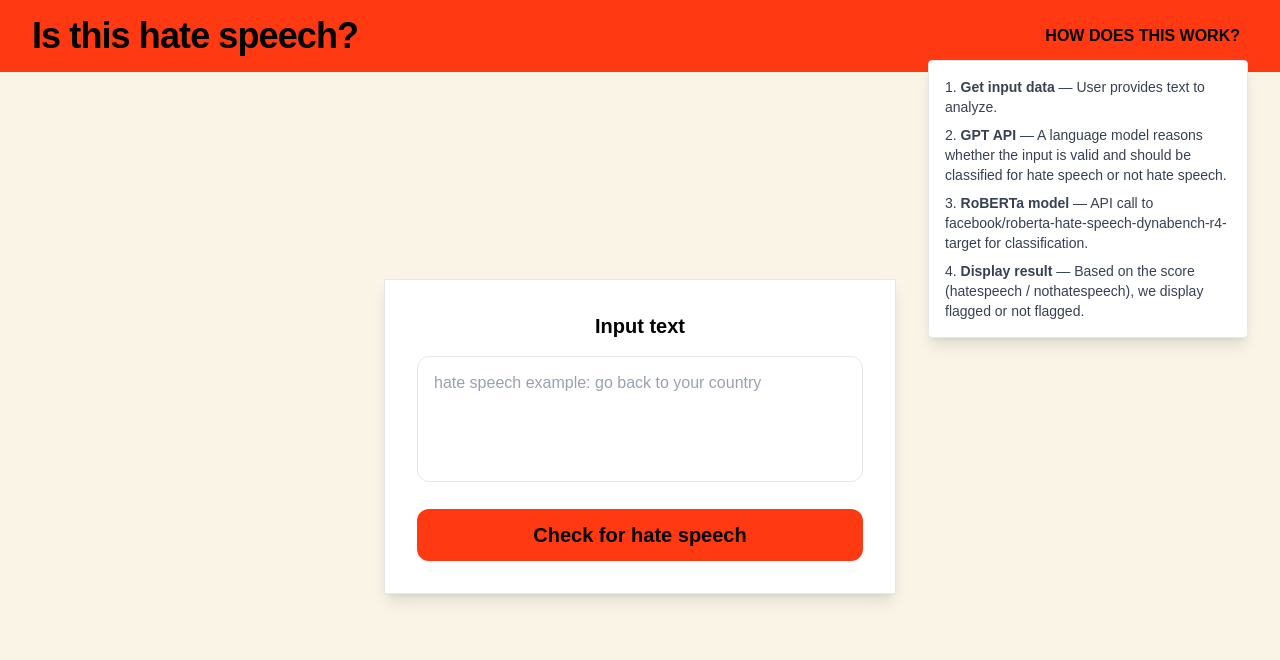
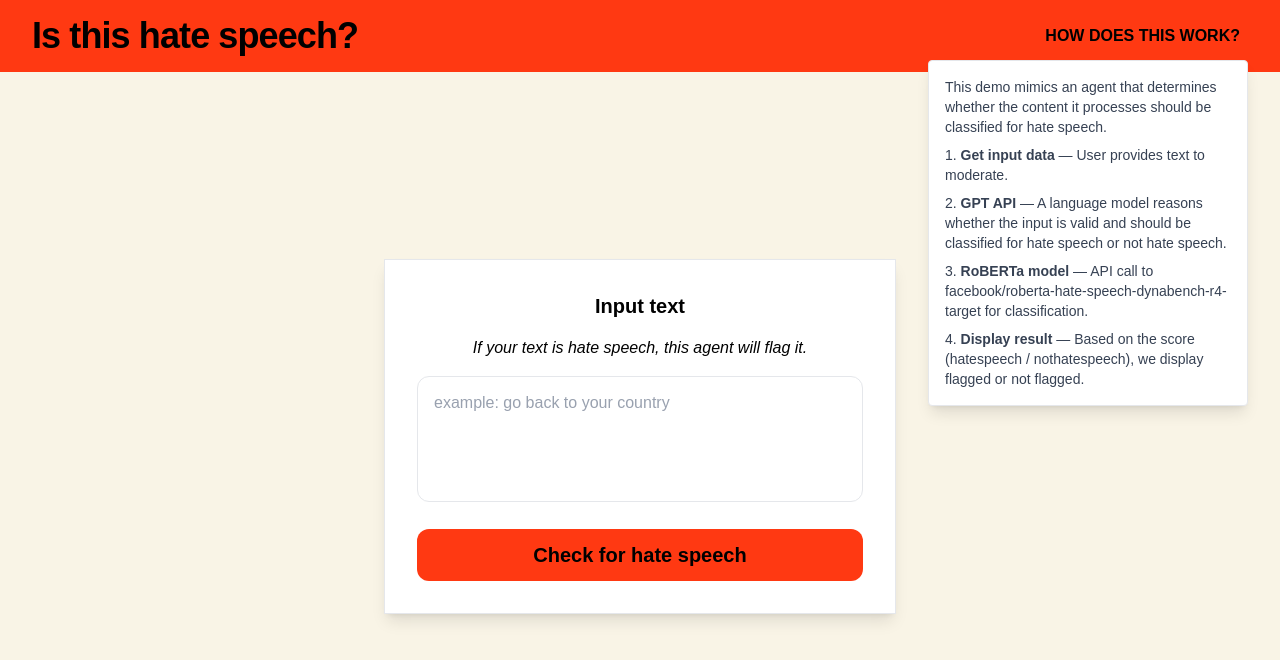
Before and after one commit to alimomennasab/hate-speech-agent, a Next.js app in the folder frontend/: page / in a window 1280 px wide. Both pictures are taken after a click on the button "HOW DOES THIS WORK?". Shown: the top 660 px of the page. Built offline with nearby package versions, Linux system fonts and the light colour scheme.

Commit message:
frontend update

```diff
--- a/frontend/app/page.tsx
+++ b/frontend/app/page.tsx
@@ -33,7 +33,8 @@ export default function Home() {
           {isInfoOpen && (
             <div className="absolute right-0 top-full mt-1 w-80 rounded border border-gray-200 bg-white p-4 shadow-lg text-sm text-gray-700">
               <ol className="space-y-2 list-decimal list-inside">
-                <li><strong>Get input data</strong> — User provides text to analyze.</li>
+                <h1>This demo mimics an agent that determines whether the content it processes should be classified for hate speech.</h1>
+                <li><strong>Get input data</strong> — User provides text to moderate.</li>
                 <li><strong>GPT API</strong> — A language model reasons whether the input is valid and should be classified for hate speech or not hate speech.</li>
                 <li><strong>RoBERTa model</strong> — API call to facebook/roberta-hate-speech-dynabench-r4-target for classification.</li>
                 <li><strong>Display result</strong> — Based on the score (hatespeech / nothatespeech), we display flagged or not flagged.</li>
@@ -49,10 +50,14 @@ export default function Home() {
             Input text
           </h1>
 
+          <h2 className="italic text-black text-center mb-4">
+            If your text is hate speech, this agent will flag it.
+          </h2>
+
           <textarea
             className="w-full resize-none rounded-xl border border-gray-200 bg-white px-4 py-3.5 text-gray-900 placeholder-gray-400 transition-colors focus:border-gray-300 focus:outline-none focus:ring-2 focus:ring-gray-200"
             rows={4}
-            placeholder="hate speech example: go back to your country"
+            placeholder="example: go back to your country"
           />
 
           <button
```
